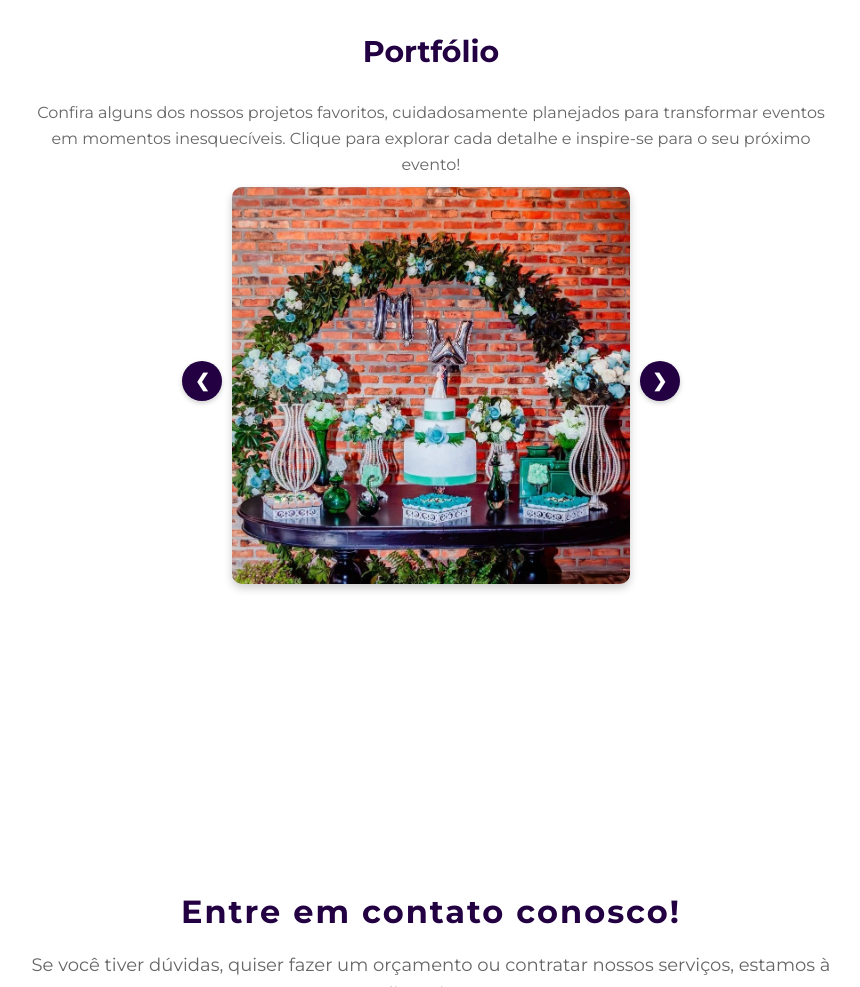
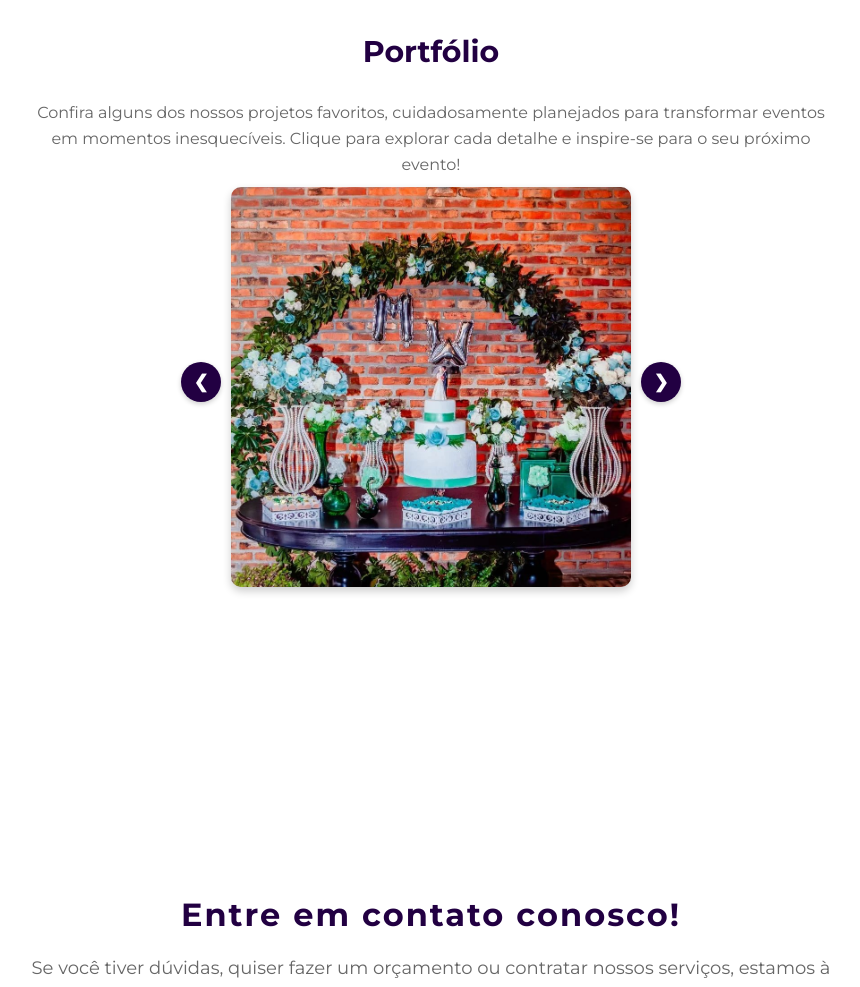
Before and after one commit to Caz-Basso/J.E.Decoracoes, a plain HTML site: page index.html in a window 1280 px wide. Shown: the part 2197-3184 px from the top of the page, without its empty margins (209-1069 px from the left). Drawn offline with Linux system fonts and the light colour scheme.

Commit message:
Update style.css

```diff
--- a/style.css
+++ b/style.css
@@ -248,8 +248,8 @@ section {
 }
 
 #portifolio .carrossel #moldura {
-    max-width: 40%;
-    height: auto;
+    max-width: 80%;
+    height: 400px;
     border-radius: 10px;
     box-shadow: 0 4px 8px rgba(0, 0, 0, 0.2);
     transition: transform 0.3s ease;
```
